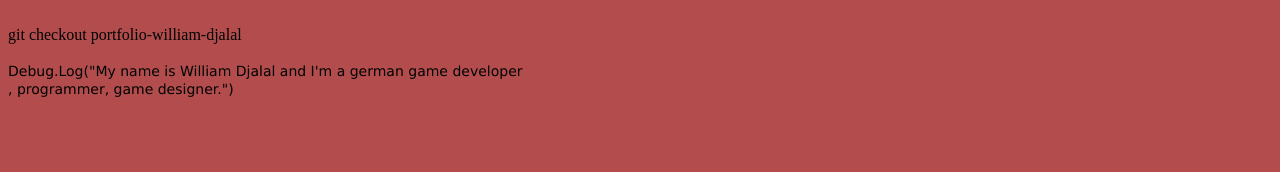
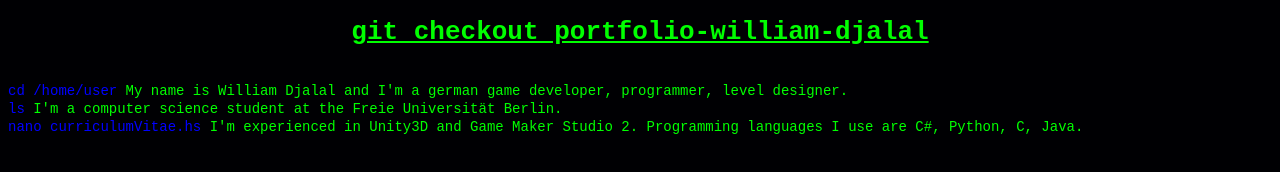
Before and after one commit to SoulPixelIV/soulpixeliv.github.io, a plain HTML site: page portfolio.html in a window 1280 px wide. Drawn offline with Linux system fonts and the light colour scheme.

Commit message:
Changed design and layout

```diff
--- a/portfolio.html
+++ b/portfolio.html
@@ -4,27 +4,37 @@
 <meta name="viewport" content="width=device-width, initial-scale=1.0">
 <style>
 body {
-  background-color: #b34d4d;
+  background-color: #000003;
 }
 
-t {
-  /*font-size: 26px;
-  font-family: verdana;
-  color: black */
-  text-align: right;
+h1 {
+  font-size: 26px;
+  font-family: monospace;
+  color: #00ff00;
+  padding-bottom: 18px;
+  text-align: center;
+  text-decoration: underline;
 }
-
-n {
+p {
   font-size: 14px;
-  font-family: verdana;
-  color: black;
-  text-align: center;
+  font-family: monospace;
+  color: #00ff00;
+  text-align: left;
+  margin-top: 2px;
+  margin-bottom: 2px;
+}
+.fat {
+  font-size: 17px;
+  font-style: oblique;
 }
 </style>
 
 <body>
-  <t><br>git checkout portfolio-william-djalal</t>
-  <n><br><br>Debug.Log("My name is William Djalal and I'm a german game developer<br>, programmer, game designer.")
+  <h1>git checkout portfolio-william-djalal</h1>
+  <p><span style="color: blue">cd /home/user</span> My name is William Djalal and I'm a german game developer, programmer, level designer.</p>
+  <p><span style="color: blue">ls</span> I'm a computer science student at the Freie Universität Berlin.</p>
+  <p><span style="color: blue">nano curriculumVitae.hs</span> I'm experienced in Unity3D and Game Maker Studio 2. Programming languages I use are C#, Python, C, Java.</p>
+
 </body>
 
 </html>
```
